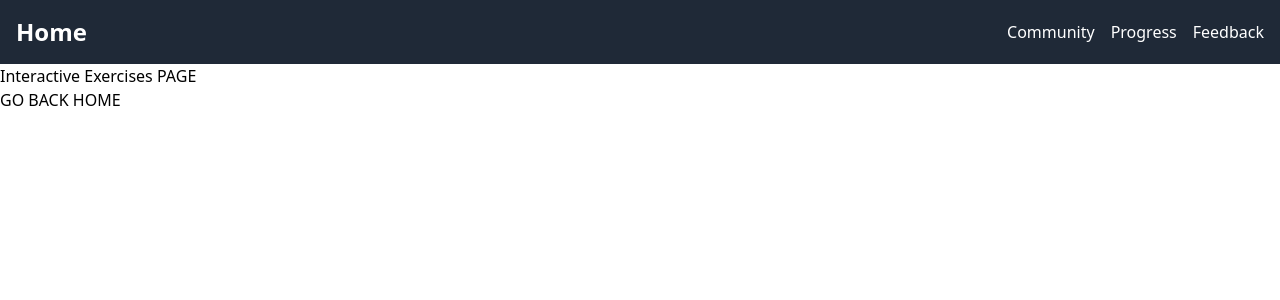
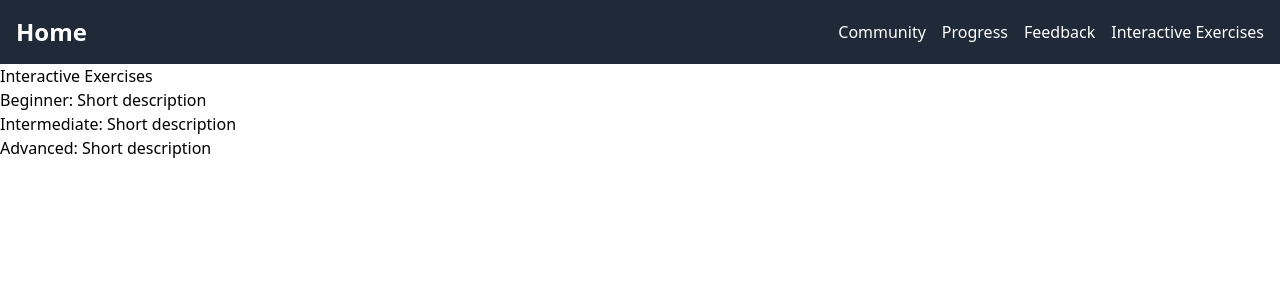
Before and after one commit to WyldTaegr/confident-voices, a Next.js app: page /InteractiveExercisesPage in a window 1280 px wide. Shown: the top 300 px of the page. Built offline with nearby package versions, Linux system fonts and the light colour scheme.

Commit message:
Add exercises on the Interactive ExercisesPage

```diff
--- a/src/app/InteractiveExercisesPage/page.js
+++ b/src/app/InteractiveExercisesPage/page.js
@@ -5,10 +5,16 @@ import Link from 'next/link';
 const InteractiveExercisesPage = () => {
   return (
     <div>
-      <h1> Interactive Exercises PAGE</h1>
-      <button>
-        <Link href='/'> GO BACK HOME</Link>
-      </button>
+      <h1> Interactive Exercises</h1>
+      <div>
+        <h3>Beginner: Short description</h3>
+      </div>
+      <div>
+        <h3>Intermediate: Short description</h3>
+      </div>
+      <div>
+        <h3>Advanced: Short description</h3>
+      </div>
     </div>
   );
 };
--- a/src/app/components/Navbar.js
+++ b/src/app/components/Navbar.js
@@ -26,6 +26,11 @@ const Navbar = () => {
                 <a className="text-white hover:text-gray-300">Feedback</a>
               </Link>
             </li>
+            <li>
+              <Link href="/InteractiveExercisesPage">
+                <a className="text-white hover:text-gray-300">Interactive Exercises</a>
+              </Link>
+            </li>
           </ul>
         </div>
       </div>
```
